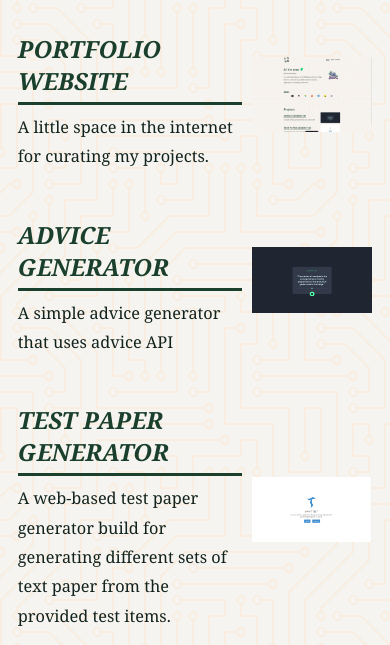
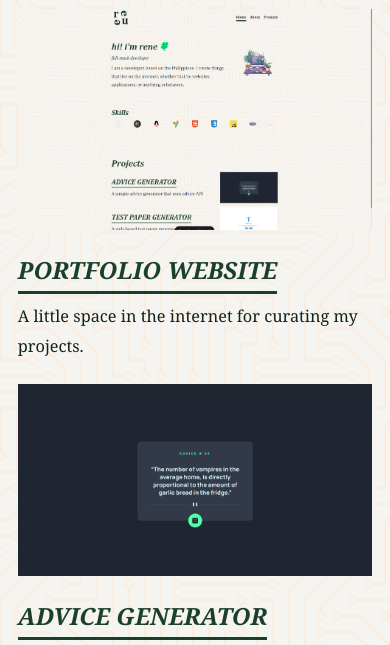
Before and after one commit to RiinSeresuto/that-kind-of-awesome-portfolio, an Astro site: page /projects in a window 390 px wide. Shown: the part 153-798 px from the top of the page. Built offline with nearby package versions, Linux system fonts and the light colour scheme; Astro itself is replaced by a stand-in of ours.

Commit message:
fixed mobile view of the projects page

```diff
--- a/src/components/Project.astro
+++ b/src/components/Project.astro
@@ -52,4 +52,21 @@ const { projects } = Astro.props;
 			align-items: center;
 		}
 	}
+
+	@media (max-width: 480px) {
+		.project-card {
+			grid-template-columns: 1fr;
+			grid-template-areas:
+				"thumbnail"
+				"title";
+		}
+
+		.project-card-title {
+			grid-area: title;
+		}
+
+		.project-card-thumbnail {
+			grid-area: thumbnail;
+		}
+	}
 </style>
```
